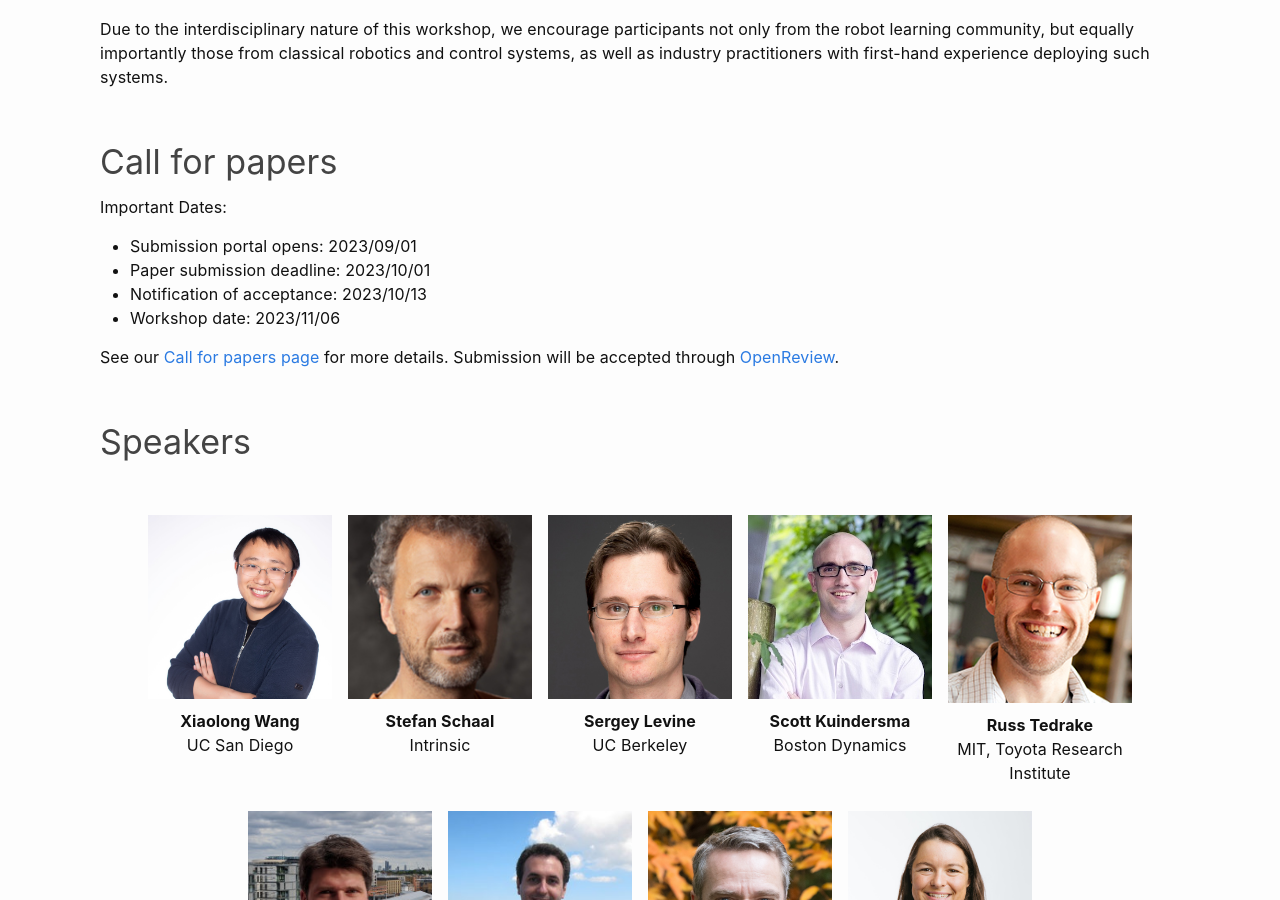
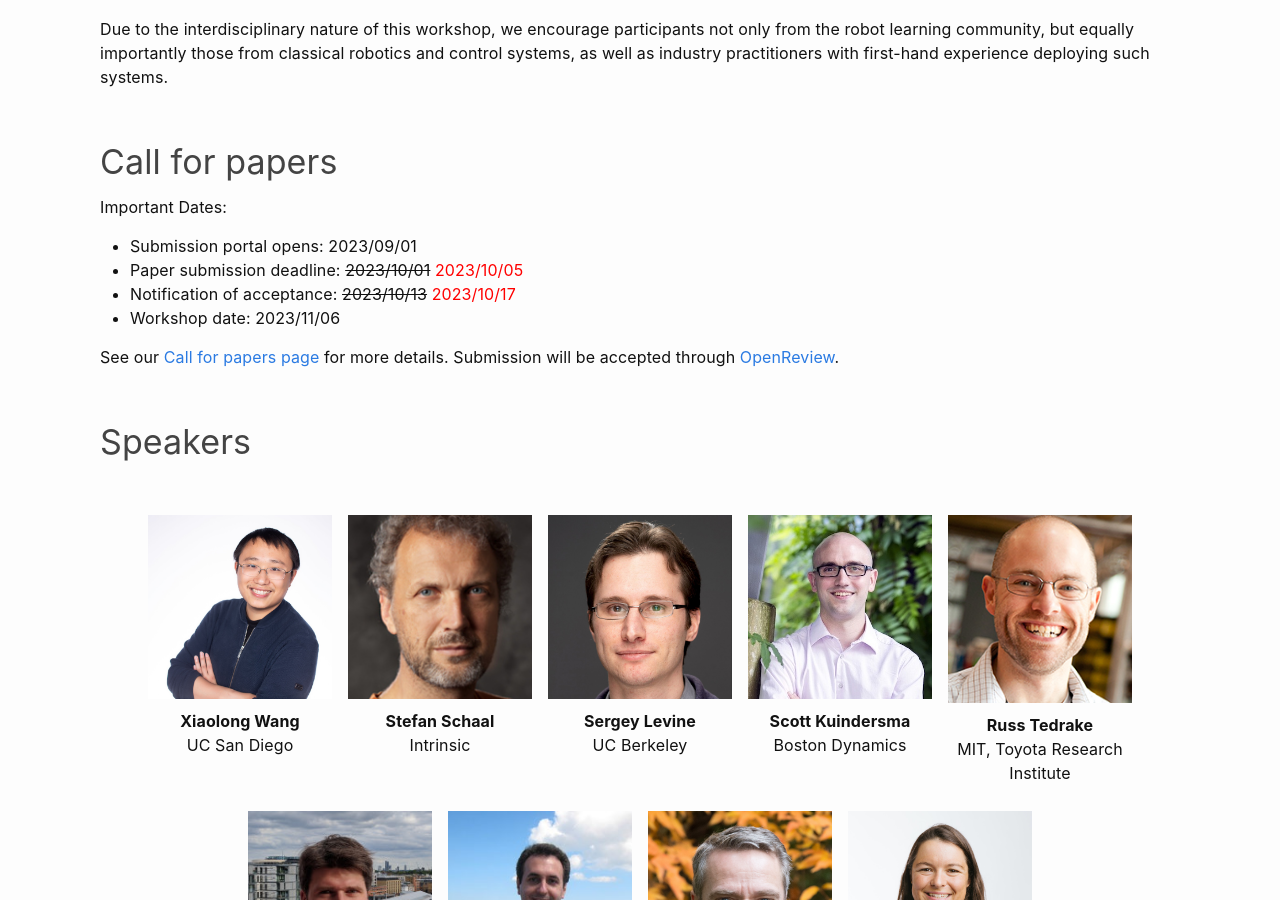
Before and after one commit to corl2023deployable/corl2023deployable.github.io, a Jekyll site: the page built from index.md, in a window 1280 px wide and 900 px high, scrolled down 611 px. Built offline with Jekyll 4.4.1, drawn with Linux system fonts in a browser that asks for light colours.

Commit message:
change cfp ddl

```diff
--- a/index.md
+++ b/index.md
@@ -31,8 +31,8 @@ Due to the interdisciplinary nature of this workshop, we encourage participants
 Important Dates:
 
 - Submission portal opens: 2023/09/01
-- Paper submission deadline: 2023/10/01
-- Notification of acceptance: 2023/10/13
+- Paper submission deadline: ~~2023/10/01~~ <span style="color:red">2023/10/05</span>
+- Notification of acceptance: ~~2023/10/13~~ <span style="color:red">2023/10/17</span>
 - Workshop date: 2023/11/06
 
 See our [Call for papers page](/callforpapers) for more details.
```
Also changed, not shown: callforpapers.md (+2 -2 lines).
